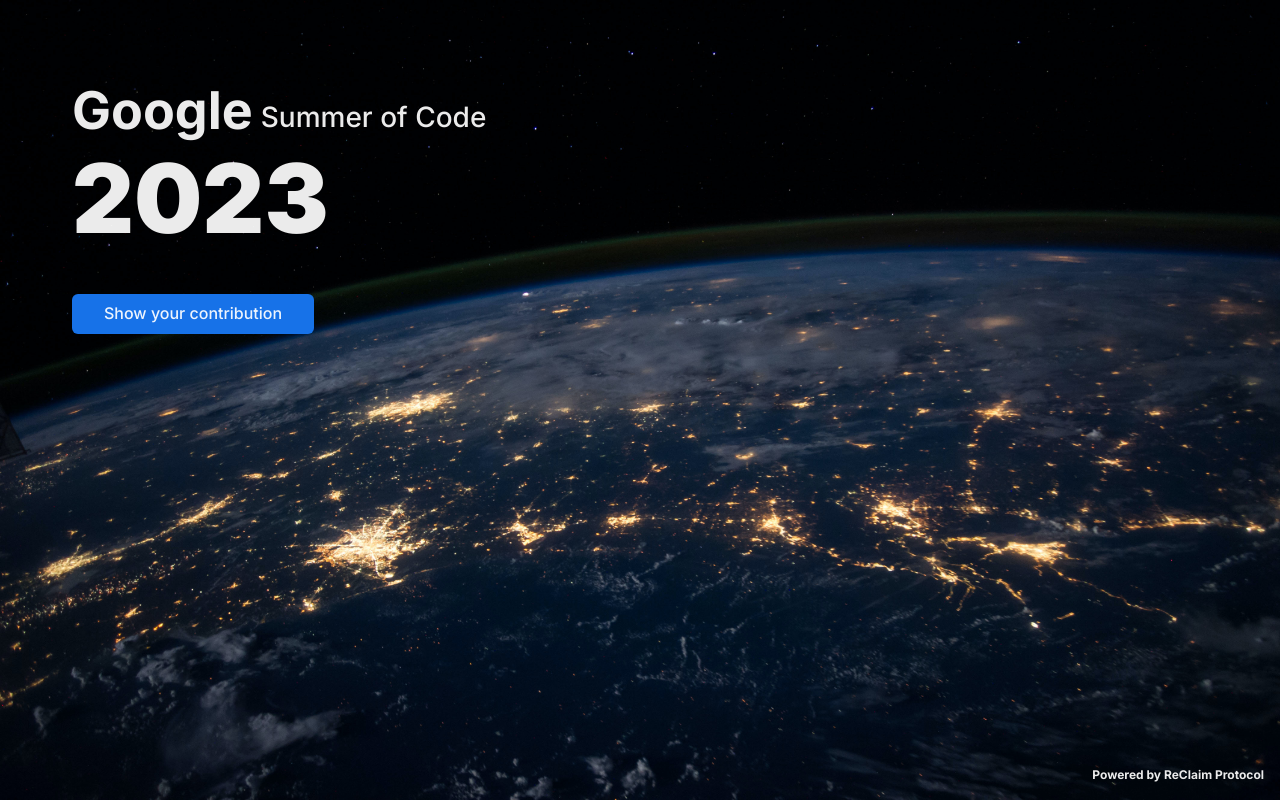
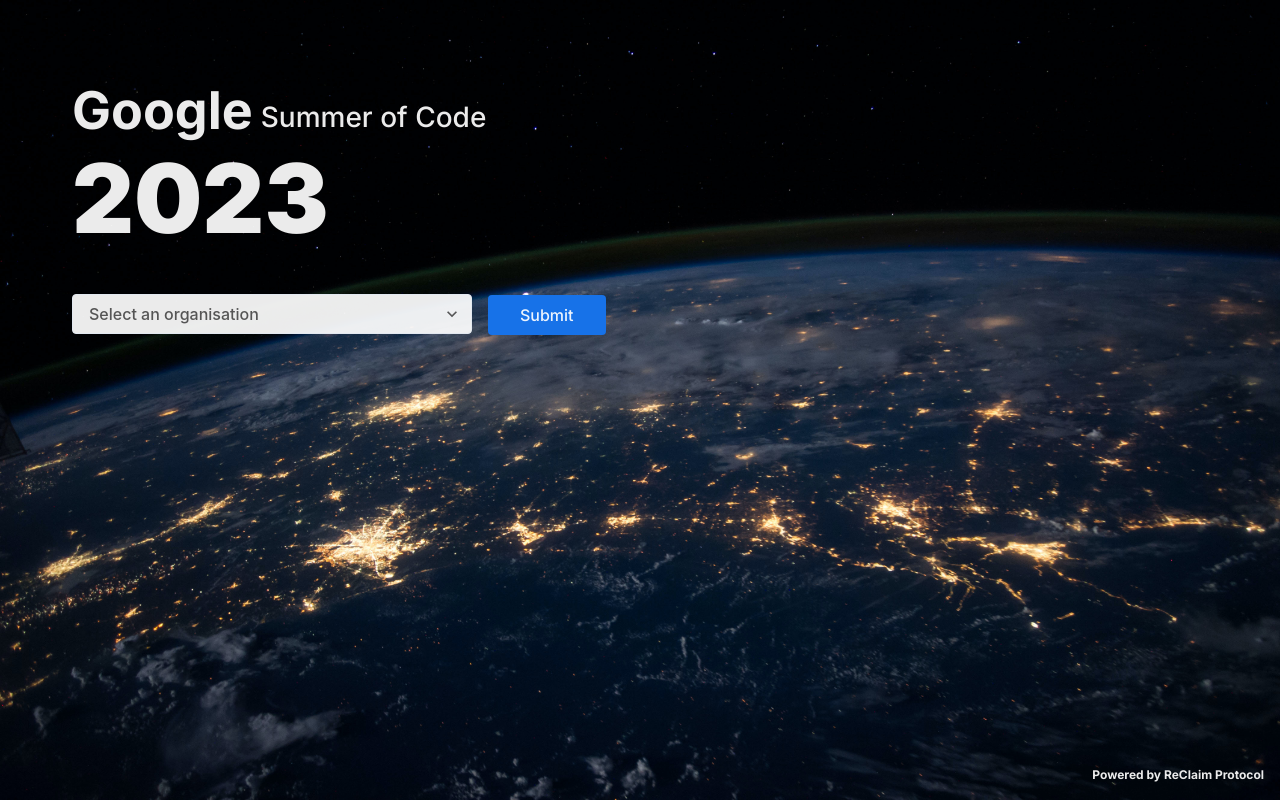
Before and after one commit to solvedbiscuit71/reclaim-gsoc, a React (Vite) app in the folder reclaim-frontend/: page / in a window 1280 px wide. Both pictures are taken after a click on the button "Show your contribution". Built offline with nearby package versions, Linux system fonts and the light colour scheme.

Commit message:
added form for selecting repo

```diff
--- a/reclaim-frontend/src/App.tsx
+++ b/reclaim-frontend/src/App.tsx
@@ -1,22 +1,46 @@
-import { Box, Button, Image, Text } from "@chakra-ui/react"
+import { Box, Button, Image, Select, Text } from "@chakra-ui/react"
+import { useState } from "react"
+
+const listOfOrganiser = {
+  "AsyncAPI":  "asyncapi/spec",
+  "Conda": "conda/conda",
+  "FluxCD": "fluxcd/flux2",
+  "OQ Engine": "gem/oq-engine",
+  "Matplotlib": "matplotlib/matplotlib",
+  "MicroPython": "micropython/micropython",
+  "Numpy": "numpy/numpy",
+  "Wagtail": "wagtail/wagtail",
+  "WasmEdge": "WasmEdge/WasmEdge",
+}
 
 function App() {
+  const [showForm, setShowForm] = useState(false)
+  const [selectOrg, setSelectOrg] = useState("")
+
   return (
     <>
       <Box position='relative' width='100vw' height='100vh' pl='72px' pt='72px'>
         <Image position='absolute' zIndex='-1' height='100vh' width='100vw' top='0' left='0' src="/background.jpg" />
 
         <Box fontFamily={'Inter, sans-serif'} color='whiteAlpha.900'>
-          <Text fontWeight='bold' fontSize='52px'>
-            Google
-            <Text ml='8px' fontWeight='medium' fontSize='28px' verticalAlign='2px' display='inline-block'>Summer of Code</Text>
-          </Text>
+          <Text fontWeight='bold' fontSize='52px' display='inline-block'>Google</Text>
+          <Text ml='8px' fontWeight='medium' fontSize='28px' verticalAlign='2px' display='inline-block'>Summer of Code</Text>
           <Text fontWeight='black' fontSize='96px' position='relative' top='-24px'>2023</Text>
         </Box>
 
-        <Box>
-          <Button fontFamily={'Inter, sans-serif'} fontWeight={'medium'} bgColor='hsl(214 82% 50%)' color='whiteAlpha.900' px='32px' py='18px' _hover={{ bg: 'hsl(214 82% 48%)' }}>Show your contribution</Button>
-        </Box>
+        {
+          !showForm ?
+          <Box>
+            <Button onClick={_ => setShowForm(true)} fontFamily={'Inter, sans-serif'} fontWeight='medium' bgColor='hsl(214 82% 50%)' borderRadius='4px' color='whiteAlpha.900' px='32px' py='18px' _hover={{ bg: 'hsl(214 82% 48%)' }}>Show your contribution</Button>
+          </Box>
+          :
+          <form>
+            <Select onChange={e => setSelectOrg(e.target.value)} fontSize='16px' fontWeight='medium' bgColor='whiteAlpha.900' borderRadius='4px' width='400px' color='blackAlpha.700' placeholder="Select an organisation" display='inline-block' mr='16px'>
+              {Object.keys(listOfOrganiser).map(org => <option key={org}>{org}</option>)}
+            </Select>
+            <Button onClick={_ => console.log(`Selected ${selectOrg}`)} fontFamily={'Inter, sans-serif'} fontWeight='medium' bgColor='hsl(214 82% 50%)' borderRadius='4px' color='whiteAlpha.900' px='32px' py='18px' _hover={{ bg: 'hsl(214 82% 48%)' }}>Submit</Button>
+          </form>
+        }
 
         <Text fontFamily={'Inter, sans-serif'} fontWeight={'bold'} color='whiteAlpha.900' position='absolute' bottom='16px' right='16px' fontSize='12px'>Powered by ReClaim Protocol</Text>
       </Box>
```
